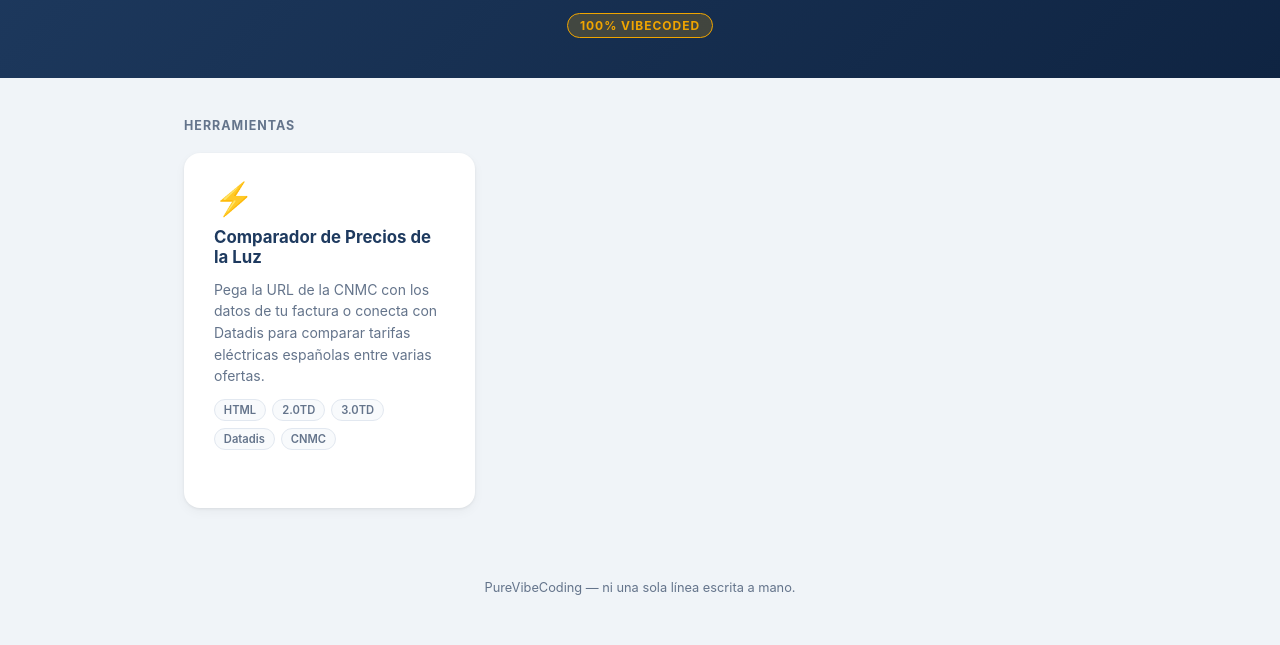
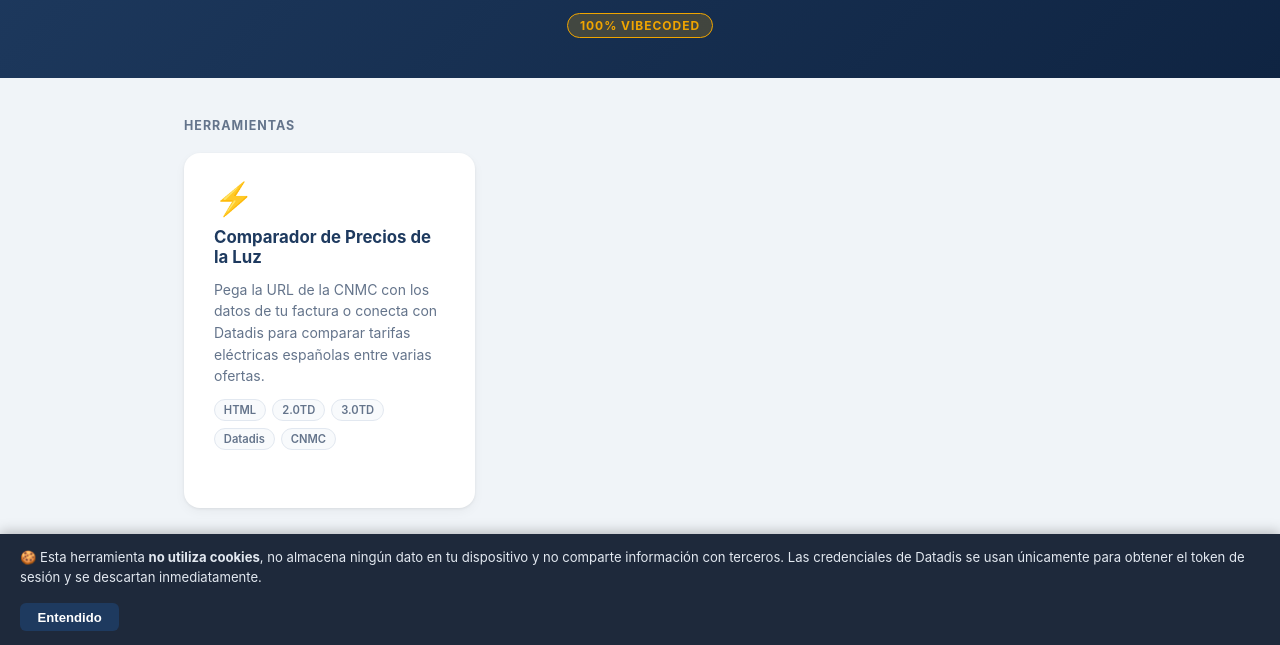
Before and after one commit to jonbul/tools, a plain HTML site: page index.html in a window 1280 px wide. Shown: the part 155-800 px from the top of the page. Drawn offline with Linux system fonts and the light colour scheme.

Commit message:
cookie index

```diff
--- a/index.html
+++ b/index.html
@@ -156,9 +156,21 @@
         @media (max-width: 480px) {
             .tools-grid { grid-template-columns: 1fr; }
         }
+
+        #cookieBanner { position:fixed; bottom:0; left:0; right:0; background:#1e293b; color:#e2e8f0; font-size:.82rem; padding:.875rem 1.25rem; display:flex; align-items:center; justify-content:space-between; gap:1rem; flex-wrap:wrap; z-index:9999; box-shadow:0 -2px 12px rgba(0,0,0,.25); }
+        #cookieBanner.hidden { display:none; }
+        #cookieBanner p { margin:0; line-height:1.5; }
+        #cookieBanner button { flex-shrink:0; padding:.4rem 1.1rem; border:none; border-radius:6px; background:var(--primary); color:white; font-weight:700; font-size:.82rem; cursor:pointer; }
+        #cookieBanner button:hover { background:#1d4ed8; }
     </style>
 </head>
 <body>
+
+<div id="cookieBanner">
+    <p data-i18n-html="cookie.text">&#127850; Esta herramienta <strong>no utiliza cookies</strong>, no almacena ning&uacute;n dato en tu dispositivo y no comparte informaci&oacute;n con terceros.</p>
+    <button onclick="document.getElementById('cookieBanner').classList.add('hidden');localStorage.setItem('cookieOk','1')" data-i18n="cookie.btn">Entendido</button>
+</div>
+<script>if(localStorage.getItem('cookieOk')==='1')document.getElementById('cookieBanner').classList.add('hidden');</script>
 
 <header>
     <h1>PureVibeCoding</h1>
```
